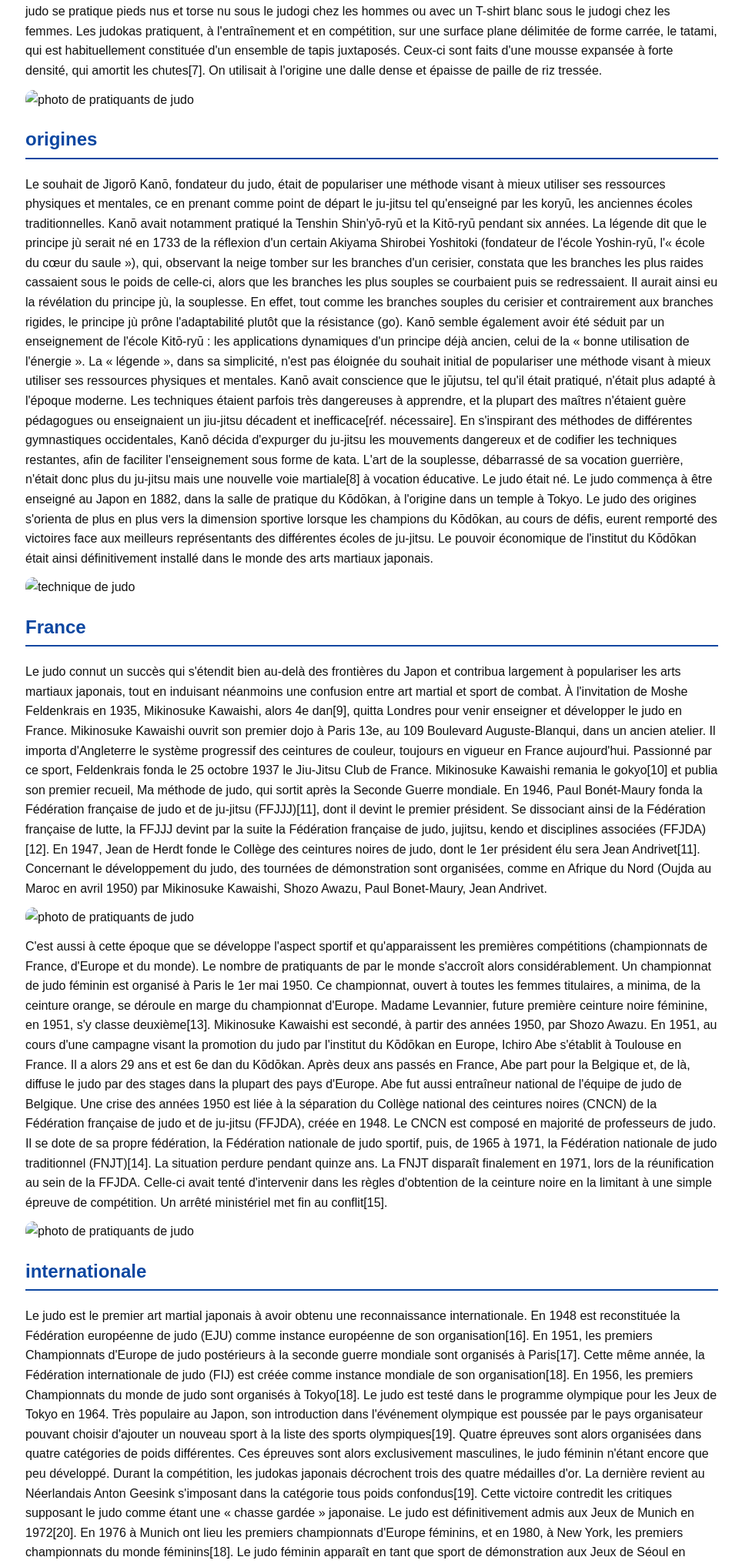
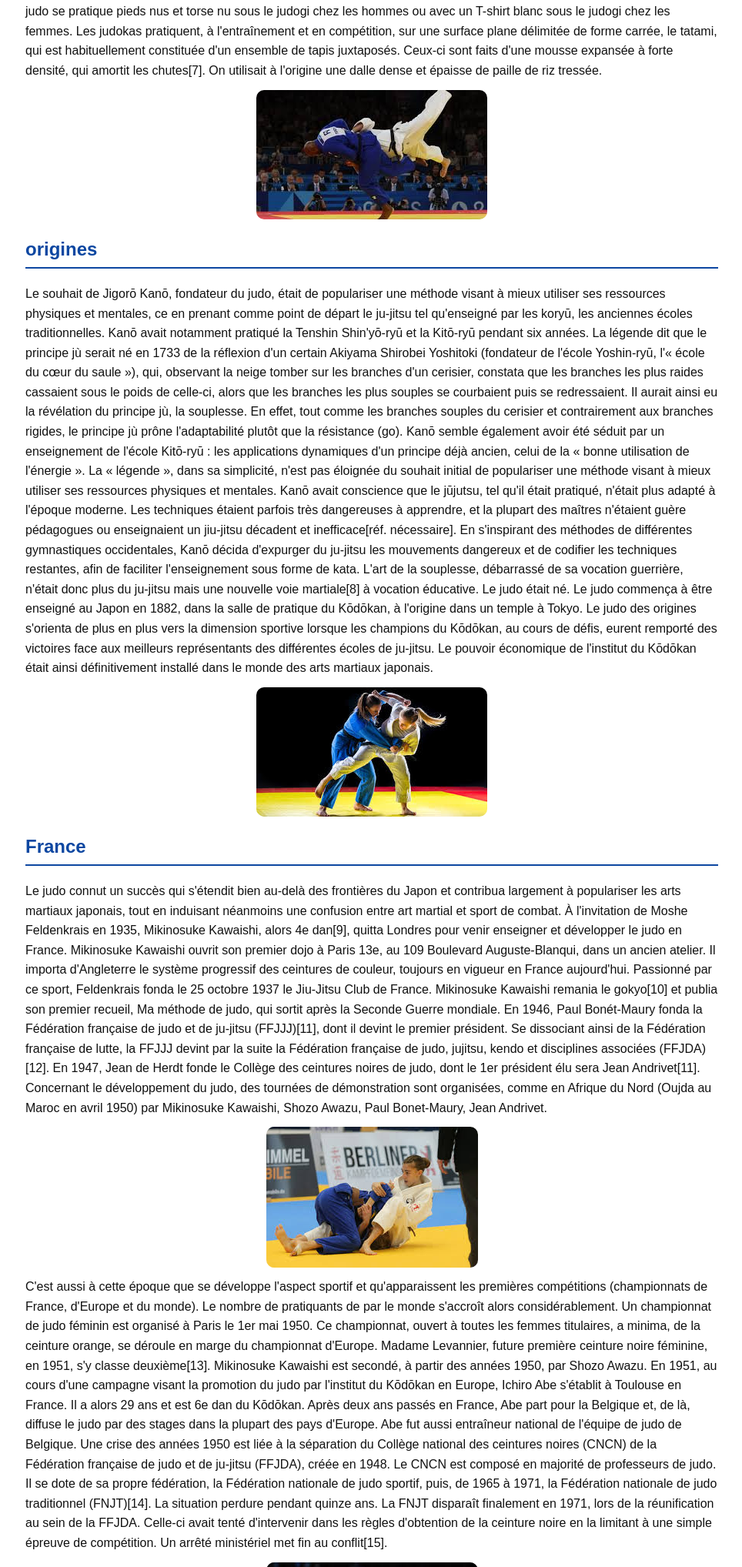
Before and after one commit to lasardine07/judo, a plain HTML site: page index.html in a window 1280 px wide. Shown: the part 764-2800 px from the top of the page at 77% size, without its empty margins (157-1121 px from the left). Drawn offline with Linux system fonts and the light colour scheme; files that its build step writes are made by us from their sources.

Commit message:
newversion

```diff
--- a/index.html
+++ b/index.html
@@ -4,7 +4,7 @@
     <meta charset="UTF-8">
     <meta name="viewport" content="width=device-width, initial-scale=1.0">
     <title>Judo</title>
-    <link rel="stylesheet" href="../css/style.css">
+    <link rel="stylesheet" href="style.css">
 </head>
 <body>
     <header>
@@ -33,7 +33,7 @@ Le lieu où l'on pratique le judo s'appelle le dojo (道場, dōjō?, litt. « l
 
 Les judokas pratiquent, à l'entraînement et en compétition, sur une surface plane délimitée de forme carrée, le tatami, qui est habituellement constituée d'un ensemble de tapis juxtaposés. Ceux-ci sont faits d'une mousse expansée à forte densité, qui amortit les chutes[7]. On utilisait à l'origine une dalle dense et épaisse de paille de riz tressée.
         </p>
-        <img src="../image/judo.jpeg" alt="photo de pratiquants de judo">
+        <img src="judo.jpeg" alt="photo de pratiquants de judo">
         <h2>origines</h2>
         <p>
            Le souhait de Jigorō Kanō, fondateur du judo, était de populariser une méthode visant à mieux utiliser ses ressources physiques et mentales, ce en prenant comme point de départ le ju-jitsu tel qu'enseigné par les koryū, les anciennes écoles traditionnelles. Kanō avait notamment pratiqué la Tenshin Shin'yō-ryū et la Kitō-ryū pendant six années.
@@ -48,7 +48,7 @@ Le judo commença à être enseigné au Japon en 1882, dans la salle de pratique
 
 Le judo des origines s'orienta de plus en plus vers la dimension sportive lorsque les champions du Kōdōkan, au cours de défis, eurent remporté des victoires face aux meilleurs représentants des différentes écoles de ju-jitsu. Le pouvoir économique de l'institut du Kōdōkan était ainsi définitivement installé dans le monde des arts martiaux japonais.
         </p>
-        <img src="../image/arai.jpeg" alt="technique de judo">
+        <img src="arai.jpeg" alt="technique de judo">
         <h2>France</h2>
         <p>
             Le judo connut un succès qui s'étendit bien au-delà des frontières du Japon et contribua largement à populariser les arts martiaux japonais, tout en induisant néanmoins une confusion entre art martial et sport de combat.
@@ -67,7 +67,7 @@ En 1947, Jean de Herdt fonde le Collège des ceintures noires de judo, dont le 1
 
 Concernant le développement du judo, des tournées de démonstration sont organisées, comme en Afrique du Nord (Oujda au Maroc en avril 1950) par Mikinosuke Kawaishi, Shozo Awazu, Paul Bonet-Maury, Jean Andrivet.
         </p>
-        <img src="../image/img.jpeg" alt="photo de pratiquants de judo">
+        <img src="img.jpeg" alt="photo de pratiquants de judo">
         <p>
             C'est aussi à cette époque que se développe l'aspect sportif et qu'apparaissent les premières compétitions (championnats de France, d'Europe et du monde). Le nombre de pratiquants de par le monde s'accroît alors considérablement.
 
@@ -80,7 +80,7 @@ Une crise des années 1950 est liée à la séparation du Collège national des
 
 La situation perdure pendant quinze ans. La FNJT disparaît finalement en 1971, lors de la réunification au sein de la FFJDA. Celle-ci avait tenté d'intervenir dans les règles d'obtention de la ceinture noire en la limitant à une simple épreuve de compétition. Un arrêté ministériel met fin au conflit[15].
         </p>
-        <img src="../image/teddy.jpg" alt="photo de pratiquants de judo">
+        <img src="teddy.jpg" alt="photo de pratiquants de judo">
         <h2>internationale</h2>
         <p>
             Le judo est le premier art martial japonais à avoir obtenu une reconnaissance internationale.
@@ -97,14 +97,14 @@ En 2022, avec plus de 30 millions de pratiquants, le judo est l'art martial le p
 
 Il est la discipline martiale la plus pratiquée en France, devant le karaté et l'aïkido. En nombre de licenciés, il est le quatrième sport français avec 552 815 licenciés en 2015[21] et plus de 5 547 clubs[22].
         </p>
-        <img src="../image/pro.jpeg" alt="photo de pratiquants de judo">
+        <img src="pro.jpeg" alt="photo de pratiquants de judo">
         <h2>Code moral du judo</h2>
         <p>
             Lorsqu'il a créé le judo, Jigorō Kanō voulait extraire du jiu-jitsu un moyen d'éducation du corps et de l'esprit « adapté à l'éducation de toute une nation ». Depuis sa création, l'enseignement du judo est accompagné de l'inculcation au judoka de fortes valeurs morales. <br>
 
             Les nombreux saluts exécutés durant la pratique sont une forme de politesse élémentaire mais également la marque la plus visible du respect qui régit le judo. Si le salut en s'inclinant est une tradition japonaise, il est aussi d'usage en compétition de serrer la main de son adversaire à la fin d'un combat. C'est tout à la fois une marque formelle de politesse et un signe de respect, quelle que soit l'issue du combat. En effet le combat peut avoir généré des frustrations ou un sentiment d'injustice si l'arbitrage a été défectueux, tendancieux ou mal éclairé. Refuser de saluer son adversaire peut être une façon de lui signifier qu'il s'est mal conduit, en dehors des règles et du code moral du sport et que l'arbitrage ne l'a pas sanctionné comme il aurait dû. Une telle attitude de refus de salut reste fort heureusement exceptionnelle.
         </p>
-        <img src="../image/moral.jpg" alt="code moral du judo">
+        <img src="moral.jpg" alt="code moral du judo">
     </main>
     <footer>
         <a href="#haut">Retour haut de la page</a>
```
